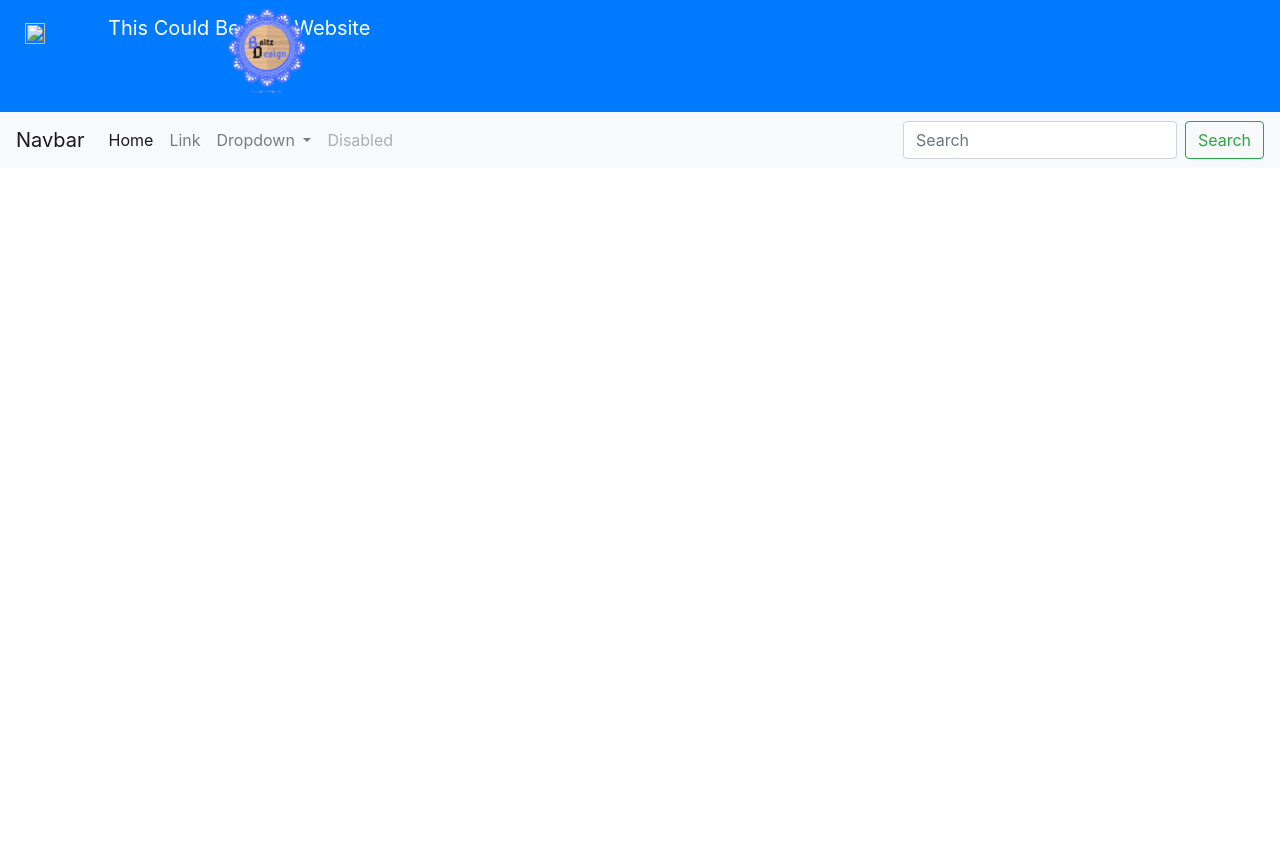
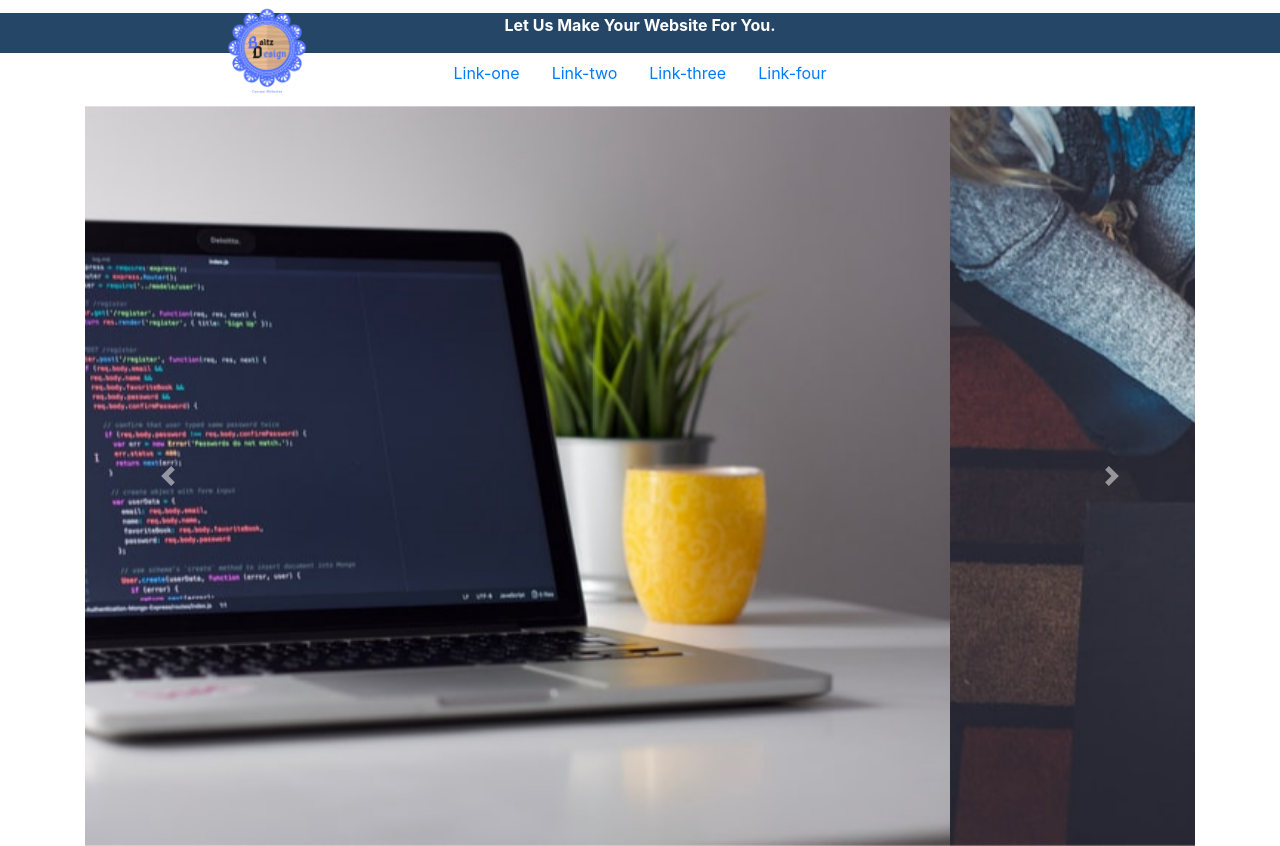
Before and after one commit to Jahnava/example-one, a website: page public/html/index.html in a window 1280 px wide. Before the commit the page ends 800 px from the top, so only its background shows below. Drawn offline with nearby package versions, Linux system fonts and the light colour scheme.

Commit message:
added carousel

```diff
--- a/public/css/main.css
+++ b/public/css/main.css
@@ -1,24 +1,23 @@
-#container {
-  /* width: 50%; */
-}
-
-
+/* logo and nav bar */
 #main {
   display: block;
   position: absolute;
-  /* width: 50%;
-  max-width: 30px;
-  min-width: 30px;
-  height: 50%;
-  max-height: 30px;
-  min-height: 30px; */
   left: 15%;
   top: -3%;
-  /* overflow: hidden; */
 }
-img {
+#logo-img {
   margin: 0 auto;
   width: 30%;
   height: 30%;
   padding: 3%;
+  /* padding-top: 15%; */
 }
+
+.top-nav{
+  background-color: #254666;
+  margin-top: 1%;
+}
+
+.second-nav{
+  padding-bottom: 1%;
+}
--- a/public/html/index.html
+++ b/public/html/index.html
@@ -7,55 +7,61 @@
     <title>Baltz Design</title>
   </head>
   <body>
+
+        <!-- logo -->
+              <div id="container">
+              <div id="main">
+                <img id='logo-img' src="/images/logo.png" alt="logo" />
+              </div>
+          </div>
             <!-- Image and text -->
-      <nav class="navbar navbar-light bg-primary">
-        <a class="navbar-brand text-white" href="#">
-          <img src="" width="30" height="30" class="d-inline-block align-top" alt="">
-          This Could Be Your Website
-        </a>
-      </nav>
+            <ul class="nav justify-content-center top-nav">
+              <li class="nav-item font-weight-bold text-white">
+                <p>Let Us Make Your Website For You. </p>
+              </li>
+            </ul>
         <!-- navbar -->
-      <nav class="navbar navbar-expand-lg navbar-light bg-light">
-        <a class="navbar-brand" href="#">Navbar</a>
-        <button class="navbar-toggler" type="button" data-toggle="collapse" data-target="#navbarSupportedContent" aria-controls="navbarSupportedContent" aria-expanded="false" aria-label="Toggle navigation">
-          <span class="navbar-toggler-icon"></span>
-        </button>
-
-        <div class="collapse navbar-collapse" id="navbarSupportedContent">
-          <ul class="navbar-nav mr-auto">
-            <li class="nav-item active">
-              <a class="nav-link" href="#">Home <span class="sr-only">(current)</span></a>
+        <ul class="nav justify-content-center second-nav">
+          <li class="nav-item">
+            <a class="nav-link" href="#">Link-one</a>
           </li>
           <li class="nav-item">
-              <a class="nav-link" href="#">Link</a>
-            </li>
-            <li class="nav-item dropdown">
-              <a class="nav-link dropdown-toggle" href="#" id="navbarDropdown" role="button" data-toggle="dropdown" aria-haspopup="true" aria-expanded="false">
-                Dropdown
-              </a>
-              <div class="dropdown-menu" aria-labelledby="navbarDropdown">
-                <a class="dropdown-item" href="#">Action</a>
-                <a class="dropdown-item" href="#">Another action</a>
-                <div class="dropdown-divider"></div>
-                <a class="dropdown-item" href="#">Something else here</a>
-              </div>
+            <a class="nav-link" href="#">Link-two</a>
           </li>
           <li class="nav-item">
-              <a class="nav-link disabled" href="#">Disabled</a>
+            <a class="nav-link" href="#">Link-three</a>
+          </li>
+          <li class="nav-item">
+            <a class="nav-link" href="#">Link-four</a>
           </li>
         </ul>
-          <form class="form-inline my-2 my-lg-0">
-            <input class="form-control mr-sm-2" type="search" placeholder="Search" aria-label="Search">
-            <button class="btn btn-outline-success my-2 my-sm-0" type="submit">Search</button>
-          </form>
+
+  <!-- carousel -->
+  <div class='container'>
+    <div id="carouselExampleControls" class="carousel slide" data-ride="carousel">
+    <div class="carousel-inner">
+      <div class="carousel-item active">
+        <img class="d-block w-100" src="/images/computer-1.jfif" alt="First slide">
       </div>
-      </nav>
-
-      <div id="container">
-      <div id="main">
-        <img src="/images/logo.png" alt="logo" />
+      <div class="carousel-item">
+        <img class="d-block w-100" src="/images/computer-2.jfif" alt="Second slide">
+      </div>
+      <div class="carousel-item">
+        <img class="d-block w-100" src="/images/computer-3.jfif" alt="Third slide">
       </div>
     </div>
+    <a class="carousel-control-prev" href="#carouselExampleControls" role="button" data-slide="prev">
+      <span class="carousel-control-prev-icon" aria-hidden="true"></span>
+      <span class="sr-only">Previous</span>
+    </a>
+    <a class="carousel-control-next" href="#carouselExampleControls" role="button" data-slide="next">
+      <span class="carousel-control-next-icon" aria-hidden="true"></span>
+      <span class="sr-only">Next</span>
+    </a>
+  </div>
+</div>
+
+
 
   <script src="https://code.jquery.com/jquery-3.2.1.slim.min.js" integrity="sha384-KJ3o2DKtIkvYIK3UENzmM7KCkRr/rE9/Qpg6aAZGJwFDMVNA/GpGFF93hXpG5KkN" crossorigin="anonymous"></script>
   <script src="https://cdnjs.cloudflare.com/ajax/libs/popper.js/1.12.9/umd/popper.min.js" integrity="sha384-ApNbgh9B+Y1QKtv3Rn7W3mgPxhU9K/ScQsAP7hUibX39j7fakFPskvXusvfa0b4Q" crossorigin="anonymous"></script>
```
Also changed, not shown: public/images/computer-1.jfif (added), public/images/computer-2.jfif (added), public/images/computer-3.jfif (added). Lines whose indentation alone changed are shown as unchanged.
